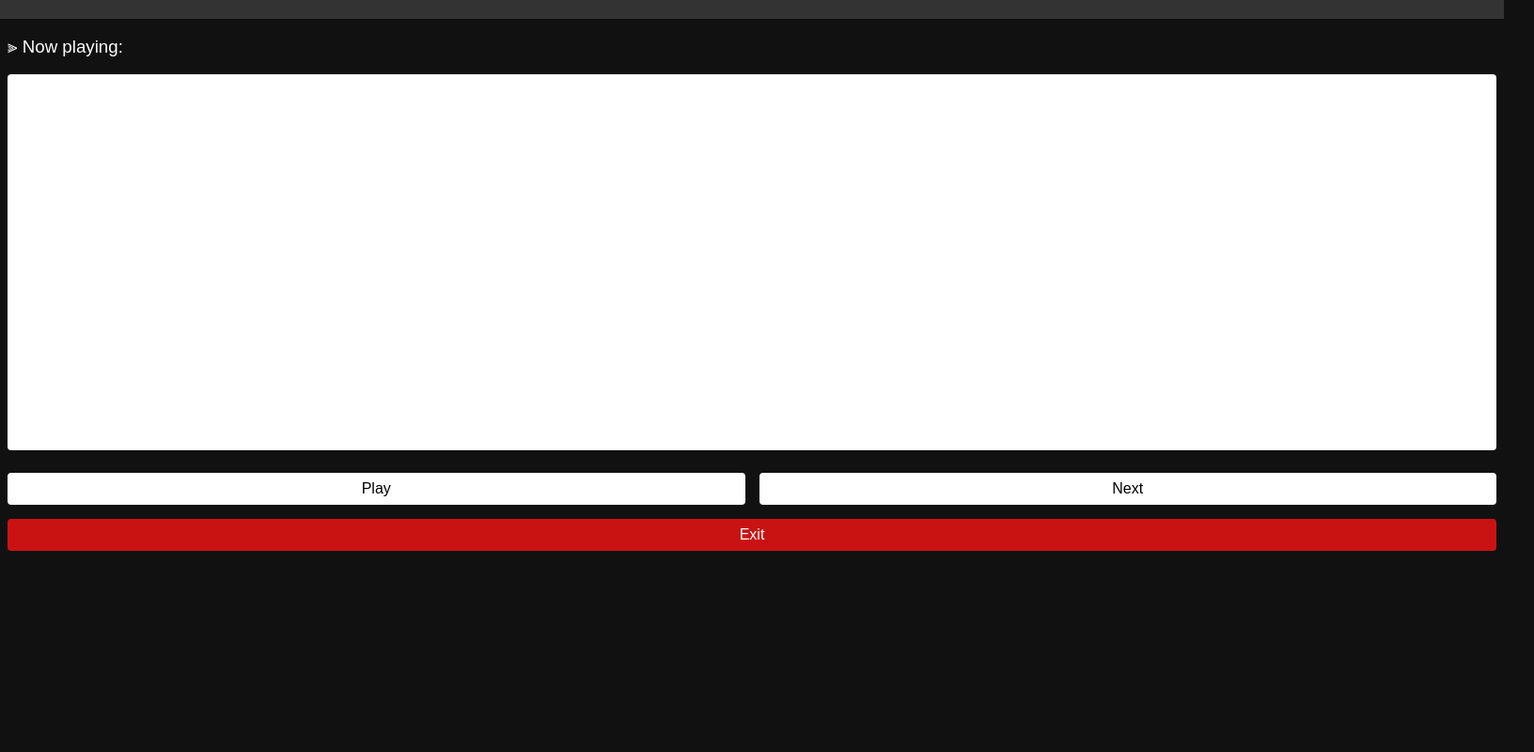
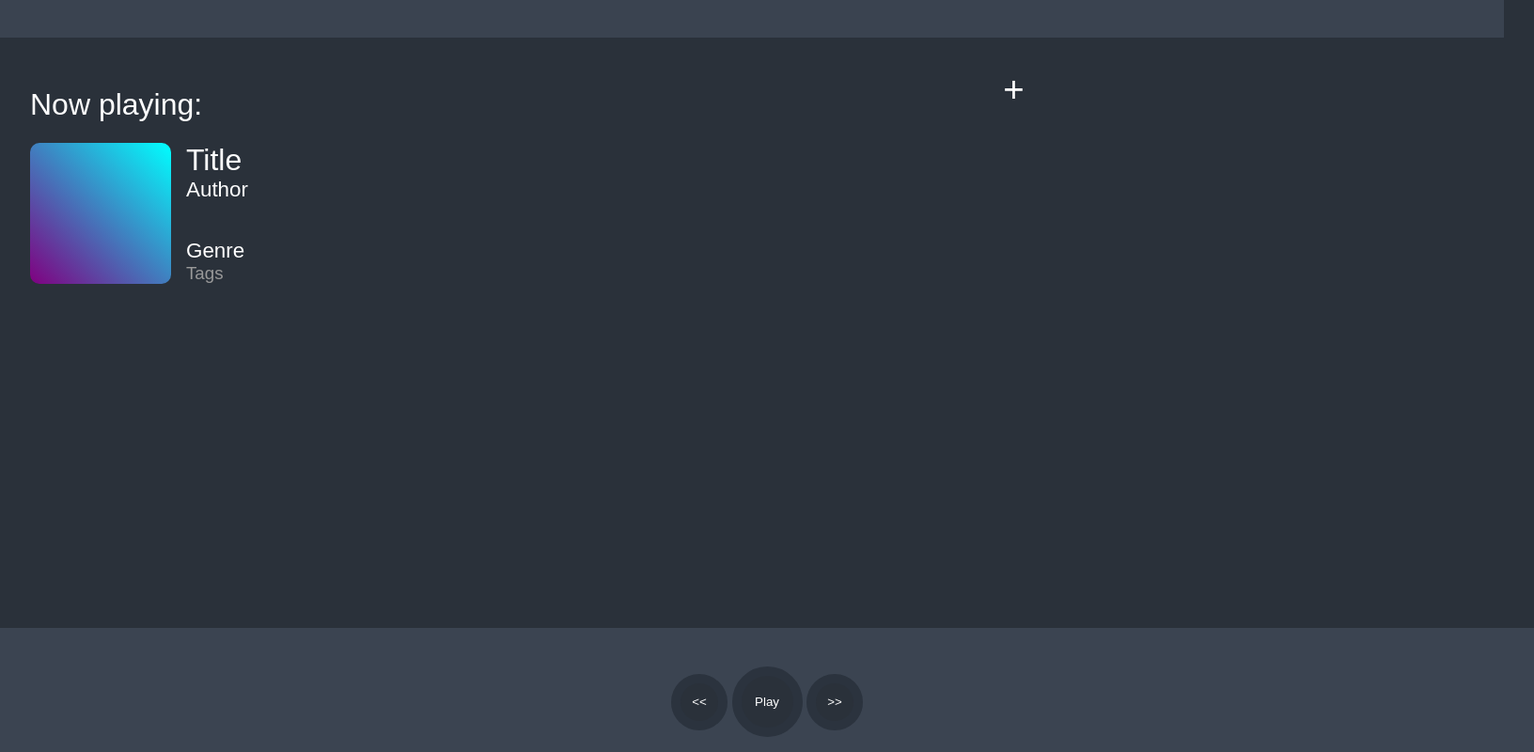
Before and after one commit to viktorKorolyuk/Fancy-Music-Player, an Electron app: page index.html in a window 1600 px wide. Shown: the whole page at 94% size, 1632 px wide, since content can reach past the window. Drawn offline with Linux system fonts and the light colour scheme.

Commit message:
Applying a new design for the UI

```diff
--- /dev/null
+++ b/assets/css/overlay.css
@@ -0,0 +1,16 @@
+
+/* The overlay that pops up when file is dragged */
+.overlay {
+  position: absolute;
+  top: 0;
+  left: 0;
+  display: flex;
+  flex-direction: column;
+  justify-content: center;
+  width: 100%;
+  height: 100%;
+  align-items: center;
+  font-size: 10vw;
+  background: rgba(0, 0, 0, 0.804);
+  opacity: 1;
+}
--- a/assets/css/style.css
+++ b/assets/css/style.css
@@ -1,23 +1,28 @@
 /* Variable definition for easier editing */
 
 * {
-    --colour_background: #111;
-    --colour_drag_bar: #333;
-    --colour_button_normal: #fff;
-    --colour_button_hover: #1e95f7;
+    --colour_background: #2A313A;
+    --colour_drag_bar: #3A4350;
+    --colour_playbackController_background: #3B4451;
+
     --colour_playlist_odd: #fff;
     --colour_playlist_even: #eee;
     --colour_playlist_selected: #1e95f7;
-    --colour_button_exit: #c91313;
-    --colour_button_exit_hover: #d83131;
+
+
+    font-family: sans-serif;
+    font-weight: 100;
 }
 
 html::before {
     display: block;
     width: 100%;
-    height: 20px;
+    height: 40px;
     content: "";
     background: var(--colour_drag_bar);
+
+    /* Allows the window to be dragged at this point.
+    It's for the electron app only */
     -webkit-app-region: drag;
 }
 
@@ -30,58 +35,98 @@ body {
     color: white;
     background: var(--colour_background);
     overflow: hidden;
+    margin: 0;
 }
 
-button {
+.body {
+    display: flex;
+    padding: 2em;
     box-sizing: border-box;
-    border: none;
-    border-radius: 0.25em;
-    padding: 1em;
-    padding: 0.5em 0;
-    font-size: 1em;
-    color: black;
-    background: var(--colour_button_normal);
-    transition: 0.2s;
 }
 
-button:hover {
-    color: white;
-    background: var(--colour_button_hover);
+.infoContainer {
+    flex: 2;
 }
 
-button:focus {
-    outline: none;
+.authorInfo {
+    --imgWidth: 150px;
+    display: grid;
+    grid-template-columns: var(--imgWidth) auto;
+    grid-gap: 1em;
 }
 
-.playing {
-    display: block;
-    font-weight: normal;
-    text-overflow: ellipsis;
-    white-space: nowrap;
-    overflow: hidden;
-    width: 100vw;
+.authorInfo .img {
+    width: calc(var(--imgWidth));
+    height: calc(var(--imgWidth));
+
+    border-radius: 10px;
+    background: linear-gradient(45deg, purple, cyan);
 }
 
-.playlist {
+.textInfo {
     display: flex;
     flex-direction: column;
-    width: 100%;
-    height: 50vh;
-    border-radius: .25em;
-    color: black;
-    background: var(--colour_playlist_odd);
-    overflow-y: scroll;
+    justify-content: space-between;
 }
 
-.playlist *:nth-child(even) {
-    color: black;
-    background: var(--colour_playlist_even);
+.textInfo h1,
+.textInfo h2,
+.textInfo h3 {
+    margin: 0;
 }
 
-.playlist p {
+.textInfo h2 {
+    font-size: 1.4em;
+}
+
+.textInfo .tags {
+    color: #999;
+}
+
+.textInfo h1:nth-child(2) {
+    display: inline-block;
+}
+
+.playlistContainer {
+    flex: 1;
+
+    width: 100%;
+    height: 100%;
+
+    font-size: 1.2em;
+    color: #888888;
+}
+
+.addMusic{
+    width: 45px;
+    height: 45px;
+
+    margin-bottom: 0.3em;
+
+    color: white;
+    font-size: 2em;
+
+    border: none;
+    border-radius: 50%;
+
+    background: none;
+}
+
+.queue {
+    display: flex;
+    flex-direction: column;
+}
+
+.queue p {
     margin: 0em;
     padding: 0.5em;
     word-wrap: break-word;
+}
+
+.queue p:before {
+    display: inline-block;
+    content: "...";
+    transform: rotate(90deg);
 }
 
 .playlist .selected {
@@ -89,50 +134,45 @@ button:focus {
     background: var(--colour_playlist_selected);
 }
 
-.controls {
-    display: grid;
-    grid-template-columns: repeat(6, 1fr);
-    grid-gap: 15px;
-    grid-template-areas: "p p p n n n" "e e e e e e";
-    margin-top: 1.5em;
+.playbackController {
+    position: absolute;
+    display: flex;
+    justify-content: center;
+    align-items: flex-end;
+
+    width: 100%;
+    height: 100px;
+    bottom: 0;
+
+    padding: 1em;
+
+    background: var(--colour_playbackController_background);
 }
 
-.controls button:nth-child(1) {
-    grid-area: p;
+.playbackController button {
+    width: 60px;
+    height: 60px;
+
+    top: 50%;
+    left: 50%;
+
+    color: white;
+
+    background: var(--colour_background);
+    border-radius: 50%;
+
+    border: 10px solid rgb(43, 51, 62);
+    overflow: hidden;
+
+    transition: background 1s;
 }
 
-.controls button:nth-child(2) {
-    grid-area: n;
+.playbackController button:hover{
+    color: #222;
+    background: #eee;
 }
 
-.controls button:nth-child(3) {
-    grid-area: e;
+.playbackController button:nth-child(2){
+    width: 75px;
+    height: 75px;
 }
-
-.exit_button {
-    display: block;
-    color: white;
-    background: var(--colour_button_exit);
-}
-
-.exit_button:hover {
-    background: var(--colour_button_exit_hover);
-}
-
-
-/* The overlay that pops up when file is dragged */
-
-.overlay {
-    position: absolute;
-    top: 0;
-    left: 0;
-    display: flex;
-    flex-direction: column;
-    justify-content: center;
-    width: 100%;
-    height: 100%;
-    align-items: center;
-    font-size: 10vw;
-    background: rgba(0, 0, 0, 0.804);
-    opacity: 1;
-}
--- a/index.html
+++ b/index.html
@@ -6,23 +6,49 @@
     <meta name="viewport" content="width=device-width, initial-scale=1.0">
     <meta http-equiv="X-UA-Compatible" content="ie=edge">
     <title>♫ Music Player ♫</title>
+
+    <link rel="stylesheet" type="text/css" href="./assets/css/overlay.css">
     <link rel="stylesheet" type="text/css" href="./assets/css/style.css">
 </head>
 
-<body>
-    <h3 class="playing">⫸ Now playing:</h3>
+<body >
+    <div class="nav"></div>
 
+    <div class="body" ondrop="dropHandler(event)" ondragover="dragover_handler(event)">
+        <div class="infoContainer">
+            <h1>Now playing:</h1>
+            <div class="authorInfo">
+                <div class="img"></div>
+                <div class="textInfo">
+                    <div class="primaryInfo">
+                        <h1 class="playing">Title</h1>
+                        <h2>Author</h2>
+                    </div>
+                    <div class="secondaryInfo">
+                        <h2>Genre</h2>
+                        <h3 class="tags">Tags</h4>
+                    </div>
+                </div>
+            </div>
+        </div>
         <!-- On small height, the playlist needs to scroll to view more elements. -->
-    <div class="playlist" ondrop="drop_handler(event)" ondragover="dragover_handler(event)">
+        <div class="playlistContainer">
+            <button class="addMusic">+</button>
+            <div class="queue">
+            </div>
+        </div>
     </div>
 
+    <div class="playbackController">
         <div class="controls">
+            <button class="stepBack">&lt;&lt;</button>
             <button class="play">Play</button>
-        <button class="next">Next</button>
-        <button class="exit_button">Exit</button>
+            <button class="stepForward">&gt;&gt;</button>
+        </div>
     </div>
 
     <script>
+        if (window.require) {
             const remote = require("electron").remote;
             var x = $(".exit_button");
             x.addEventListener("click", () => {
@@ -33,10 +59,12 @@
             function $(element) {
                 return document.querySelector(element) || undefined;
             }
+        }
     </script>
 
-    <script src="./assets/js/player.js"></script>
-    <script src="./assets/js/file_drag.js"></script>
+    <script src="./assets/js/Player.js"></script>
+    <script src="./assets/js/Overlay.js"></script>
+    <script src="./assets/js/FileDrag.js"></script>
 </body>
 
 </html>
```
Lines whose indentation alone changed are shown as unchanged.
